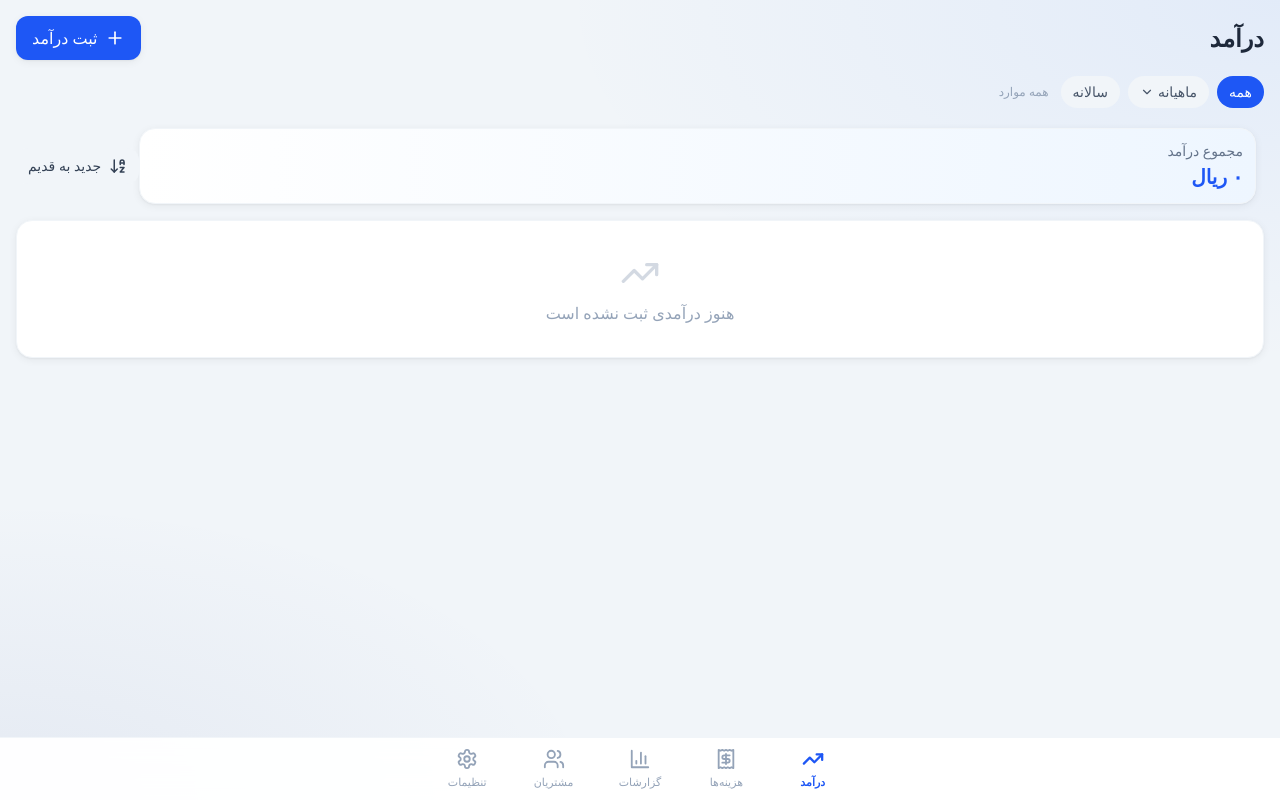
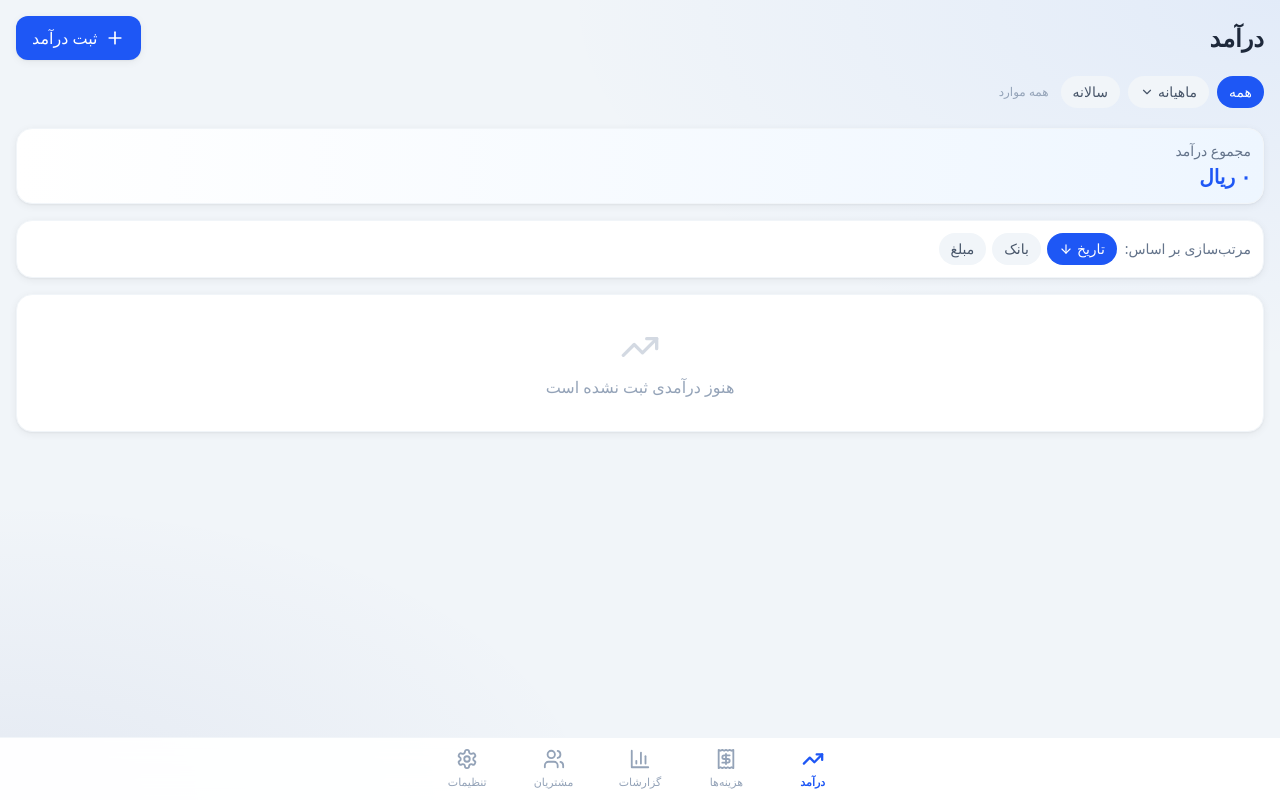
Before and after one commit to iMmoein/hesabdar-personal, a React (Vite) app: page / in a window 1280 px wide. Built offline with nearby package versions, Linux system fonts and the light colour scheme; a small style sheet from the web is missing.

Commit message:
Added SortBar.jsx

```diff
--- /dev/null
+++ b/src/components/SortBar.jsx
@@ -0,0 +1,46 @@
+import { ArrowDown, ArrowUp } from 'lucide-react'
+
+const FIELDS = [
+  { id: 'date', label: 'تاریخ' },
+  { id: 'bank', label: 'بانک' },
+  { id: 'amount', label: 'مبلغ' }
+]
+
+export default function SortBar({ sortField, sortDir, onChange }) {
+  const handleFieldClick = (fieldId) => {
+    if (sortField === fieldId) {
+      onChange(fieldId, sortDir === 'desc' ? 'asc' : 'desc')
+    } else {
+      // Default direction per field
+      const defaultDir = fieldId === 'bank' ? 'asc' : 'desc'
+      onChange(fieldId, defaultDir)
+    }
+  }
+
+  return (
+    <div className="card p-3">
+      <div className="flex items-center gap-2 flex-wrap">
+        <span className="text-sm text-slate-500 dark:text-slate-400 shrink-0">مرتب‌سازی بر اساس:</span>
+        <div className="flex items-center gap-1.5">
+          {FIELDS.map((f) => {
+            const active = sortField === f.id
+            return (
+              <button
+                key={f.id}
+                onClick={() => handleFieldClick(f.id)}
+                className={`chip ${active ? 'bg-brand-600 text-white' : 'bg-slate-100 dark:bg-slate-700 text-slate-600 dark:text-slate-300'}`}
+              >
+                {f.label}
+                {active && (
+                  sortDir === 'desc'
+                    ? <ArrowDown size={14} />
+                    : <ArrowUp size={14} />
+                )}
+              </button>
+            )
+          })}
+        </div>
+      </div>
+    </div>
+  )
+}
--- a/src/pages/ExpensesPage.jsx
+++ b/src/pages/ExpensesPage.jsx
@@ -5,7 +5,7 @@ import { formatAmount, formatJalaliLong, todayJalaliString, filterByDate, sortBy
 import Modal from '../components/Modal'
 import BankLogo from '../components/BankLogo'
 import FilterBar from '../components/FilterBar'
-import SortButton from '../components/SortButton'
+import SortBar from '../components/SortBar'
 import AmountInput from '../components/AmountInput'
 import JalaliDatePicker from '../components/JalaliDatePicker'
 import ConfirmActionDialog from '../components/ConfirmActionDialog'
@@ -35,6 +35,7 @@ export default function ExpensesPage() {
   const [showAddCustomer, setShowAddCustomer] = useState(false)
   const [filter, setFilter] = useState('all')
   const [selectedMonth, setSelectedMonth] = useState(null)
+  const [sortField, setSortField] = useState('date')
   const [sortDir, setSortDir] = useState('desc')
   const [editingId, setEditingId] = useState(null)
   const [deleteTarget, setDeleteTarget] = useState(null)
@@ -56,7 +57,35 @@ export default function ExpensesPage() {
   const [newCustomerName, setNewCustomerName] = useState('')
 
   const filtered = filterByDate(expenses, filter, 'date', selectedMonth)
-  const sorted = sortByDate(filtered, sortDir)
+  const sorted = useMemo(() => {
+    const items = [...filtered]
+    if (sortField === 'date') {
+      items.sort((a, b) => {
+        const cmp = (a.date || '').localeCompare(b.date || '')
+        if (cmp !== 0) return sortDir === 'desc' ? -cmp : cmp
+        return (b.createdAt || b.id || '').localeCompare(a.createdAt || a.id || '')
+      })
+    } else if (sortField === 'amount') {
+      items.sort((a, b) => {
+        const cmp = Number(a.amount || 0) - Number(b.amount || 0)
+        if (cmp !== 0) return sortDir === 'desc' ? -cmp : cmp
+        return (b.createdAt || b.id || '').localeCompare(a.createdAt || a.id || '')
+      })
+    } else if (sortField === 'bank') {
+      items.sort((a, b) => {
+        const accA = accounts.find((acc) => acc.id === a.accountId)
+        const accB = accounts.find((acc) => acc.id === b.accountId)
+        const bankA = DEFAULT_BANKS.find((bk) => bk.id === accA?.bankId)
+        const bankB = DEFAULT_BANKS.find((bk) => bk.id === accB?.bankId)
+        const nameA = bankA?.name || accA?.name || ''
+        const nameB = bankB?.name || accB?.name || ''
+        const cmp = nameA.localeCompare(nameB, 'fa')
+        if (cmp !== 0) return sortDir === 'asc' ? cmp : -cmp
+        return (b.createdAt || b.id || '').localeCompare(a.createdAt || a.id || '')
+      })
+    }
+    return items
+  }, [filtered, sortField, sortDir, accounts])
   const total = filtered.reduce((s, e) => s + Number(e.amount || 0), 0)
 
   // Sort customers by transaction count for the selector
@@ -161,13 +190,12 @@ export default function ExpensesPage() {
 
       <FilterBar filter={filter} onChange={setFilter} selectedMonth={selectedMonth} onMonthSelect={setSelectedMonth} />
 
-      <div className="flex items-center justify-between">
-        <div className="card p-3 flex-1 mr-2 bg-gradient-to-l from-red-50 to-white dark:from-red-900/20 dark:to-slate-800/80">
-          <p className="text-sm text-slate-500 dark:text-slate-400">مجموع هزینه‌ها</p>
-          <p className="text-xl font-bold text-red-600 dark:text-red-400 mt-0.5">{formatAmount(total, currency)}</p>
-        </div>
-        <SortButton sortDir={sortDir} onChange={setSortDir} />
+      <div className="card p-3 bg-gradient-to-l from-red-50 to-white dark:from-red-900/20 dark:to-slate-800/80">
+        <p className="text-sm text-slate-500 dark:text-slate-400">مجموع هزینه‌ها</p>
+        <p className="text-xl font-bold text-red-600 dark:text-red-400 mt-0.5">{formatAmount(total, currency)}</p>
       </div>
+
+      <SortBar sortField={sortField} sortDir={sortDir} onChange={(f, d) => { setSortField(f); setSortDir(d) }} />
 
       <div className="space-y-2">
         {sorted.length === 0 && (
--- a/src/pages/RevenuePage.jsx
+++ b/src/pages/RevenuePage.jsx
@@ -5,7 +5,7 @@ import { formatAmount, formatJalaliLong, todayJalaliString, filterByDate, sortBy
 import Modal from '../components/Modal'
 import BankLogo from '../components/BankLogo'
 import FilterBar from '../components/FilterBar'
-import SortButton from '../components/SortButton'
+import SortBar from '../components/SortBar'
 import AmountInput from '../components/AmountInput'
 import JalaliDatePicker from '../components/JalaliDatePicker'
 import ConfirmActionDialog from '../components/ConfirmActionDialog'
@@ -16,6 +16,7 @@ export default function RevenuePage() {
   const [showBankPicker, setShowBankPicker] = useState(false)
   const [filter, setFilter] = useState('all')
   const [selectedMonth, setSelectedMonth] = useState(null)
+  const [sortField, setSortField] = useState('date')
   const [sortDir, setSortDir] = useState('desc')
   const [editingId, setEditingId] = useState(null)
   const [deleteTarget, setDeleteTarget] = useState(null)
@@ -26,7 +27,35 @@ export default function RevenuePage() {
   const [date, setDate] = useState(todayJalaliString())
 
   const filtered = filterByDate(revenues, filter, 'date', selectedMonth)
-  const sorted = sortByDate(filtered, sortDir)
+  const sorted = useMemo(() => {
+    const items = [...filtered]
+    if (sortField === 'date') {
+      items.sort((a, b) => {
+        const cmp = (a.date || '').localeCompare(b.date || '')
+        if (cmp !== 0) return sortDir === 'desc' ? -cmp : cmp
+        return (b.createdAt || b.id || '').localeCompare(a.createdAt || a.id || '')
+      })
+    } else if (sortField === 'amount') {
+      items.sort((a, b) => {
+        const cmp = Number(a.amount || 0) - Number(b.amount || 0)
+        if (cmp !== 0) return sortDir === 'desc' ? -cmp : cmp
+        return (b.createdAt || b.id || '').localeCompare(a.createdAt || a.id || '')
+      })
+    } else if (sortField === 'bank') {
+      items.sort((a, b) => {
+        const accA = accounts.find((acc) => acc.id === a.accountId)
+        const accB = accounts.find((acc) => acc.id === b.accountId)
+        const bankA = DEFAULT_BANKS.find((bk) => bk.id === accA?.bankId)
+        const bankB = DEFAULT_BANKS.find((bk) => bk.id === accB?.bankId)
+        const nameA = bankA?.name || accA?.name || ''
+        const nameB = bankB?.name || accB?.name || ''
+        const cmp = nameA.localeCompare(nameB, 'fa')
+        if (cmp !== 0) return sortDir === 'asc' ? cmp : -cmp
+        return (b.createdAt || b.id || '').localeCompare(a.createdAt || a.id || '')
+      })
+    }
+    return items
+  }, [filtered, sortField, sortDir, accounts])
   const total = filtered.reduce((s, r) => s + Number(r.amount || 0), 0)
 
   const formDirty = useMemo(
@@ -74,13 +103,12 @@ export default function RevenuePage() {
 
       <FilterBar filter={filter} onChange={setFilter} selectedMonth={selectedMonth} onMonthSelect={setSelectedMonth} />
 
-      <div className="flex items-center justify-between">
-        <div className="card p-3 flex-1 mr-2 bg-gradient-to-l from-brand-50 to-white dark:from-brand-900/20 dark:to-slate-800/80">
-          <p className="text-sm text-slate-500 dark:text-slate-400">مجموع درآمد</p>
-          <p className="text-xl font-bold text-brand-600 dark:text-brand-400 mt-0.5">{formatAmount(total, currency)}</p>
-        </div>
-        <SortButton sortDir={sortDir} onChange={setSortDir} />
+      <div className="card p-3 bg-gradient-to-l from-brand-50 to-white dark:from-brand-900/20 dark:to-slate-800/80">
+        <p className="text-sm text-slate-500 dark:text-slate-400">مجموع درآمد</p>
+        <p className="text-xl font-bold text-brand-600 dark:text-brand-400 mt-0.5">{formatAmount(total, currency)}</p>
       </div>
+
+      <SortBar sortField={sortField} sortDir={sortDir} onChange={(f, d) => { setSortField(f); setSortDir(d) }} />
 
       <div className="space-y-2">
         {sorted.length === 0 && (
```
